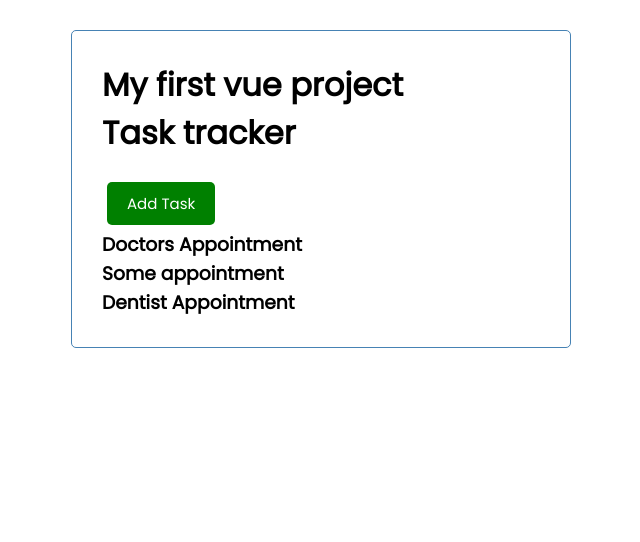
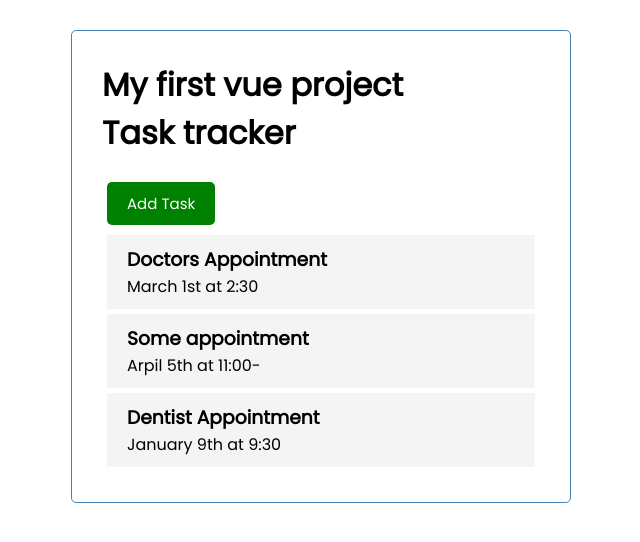
Before and after one commit to Jomarcel/first-vue-project, a Vue app: page / in a window 1280 px wide. Shown: the top 542 px of the page, without its empty margins (319-959 px from the left). Built offline with nearby package versions, Linux system fonts and the light colour scheme.

Commit message:
first commit

```diff
--- a/public/index.html
+++ b/public/index.html
@@ -1,15 +1,24 @@
 <!DOCTYPE html>
 <html lang="">
   <head>
-    <meta charset="utf-8">
-    <meta http-equiv="X-UA-Compatible" content="IE=edge">
-    <meta name="viewport" content="width=device-width,initial-scale=1.0">
-    <link rel="icon" href="<%= BASE_URL %>favicon.ico">
+    <meta charset="utf-8" />
+    <meta http-equiv="X-UA-Compatible" content="IE=edge" />
+    <meta name="viewport" content="width=device-width,initial-scale=1.0" />
+    <link rel="icon" href="<%= BASE_URL %>favicon.ico" />
+    <link
+      rel="stylesheet"
+      href="https://cdnjs.cloudflare.com/ajax/libs/font-awesome/5.15.3/css/all.min.css"
+      referrerpolicy="no-referrer"
+    />
     <title><%= htmlWebpackPlugin.options.title %></title>
   </head>
   <body>
     <noscript>
-      <strong>We're sorry but <%= htmlWebpackPlugin.options.title %> doesn't work properly without JavaScript enabled. Please enable it to continue.</strong>
+      <strong
+        >We're sorry but <%= htmlWebpackPlugin.options.title %> doesn't work
+        properly without JavaScript enabled. Please enable it to
+        continue.</strong
+      >
     </noscript>
     <div id="app"></div>
     <!-- built files will be auto injected -->
--- /dev/null
+++ b/src/components/Task.vue
@@ -0,0 +1,37 @@
+<template>
+  <div class="task">
+    <h3>{{ task.text }}</h3>
+    <p>
+      {{ task.day }}
+    </p>
+  </div>
+</template>
+
+<script>
+export default {
+  name: "Task",
+  props: {
+    task: Object,
+  },
+};
+</script>
+
+<style scoped>
+.fas {
+  color: red;
+}
+.task {
+  background: #f4f4f4;
+  margin: 5px;
+  padding: 10px 20px;
+  cursor: pointer;
+}
+.task.reminder {
+  border-left: 5px solid green;
+}
+.task h3 {
+  display: flex;
+  align-items: center;
+  justify-content: space-between;
+}
+</style>
--- a/src/components/Tasks.vue
+++ b/src/components/Tasks.vue
@@ -1,14 +1,19 @@
 <template>
   <div :key="task.id" v-for="task in tasks">
-    <h3>{{ task.text }}</h3>
+    <Task :task="task" />
   </div>
 </template>
 
 <script>
+import Task from "./Task";
 export default {
   name: "Tasks",
   props: {
     tasks: Array,
   },
+
+  components: {
+    Task,
+  },
 };
 </script>
```
